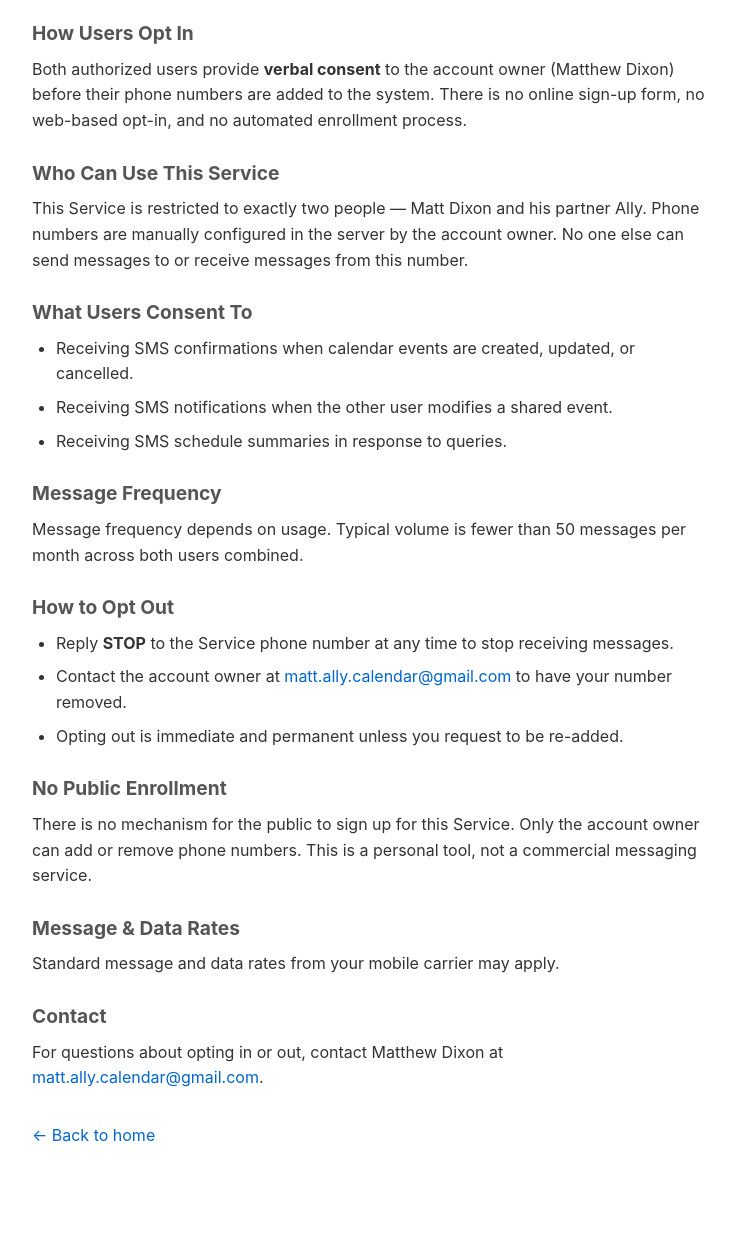
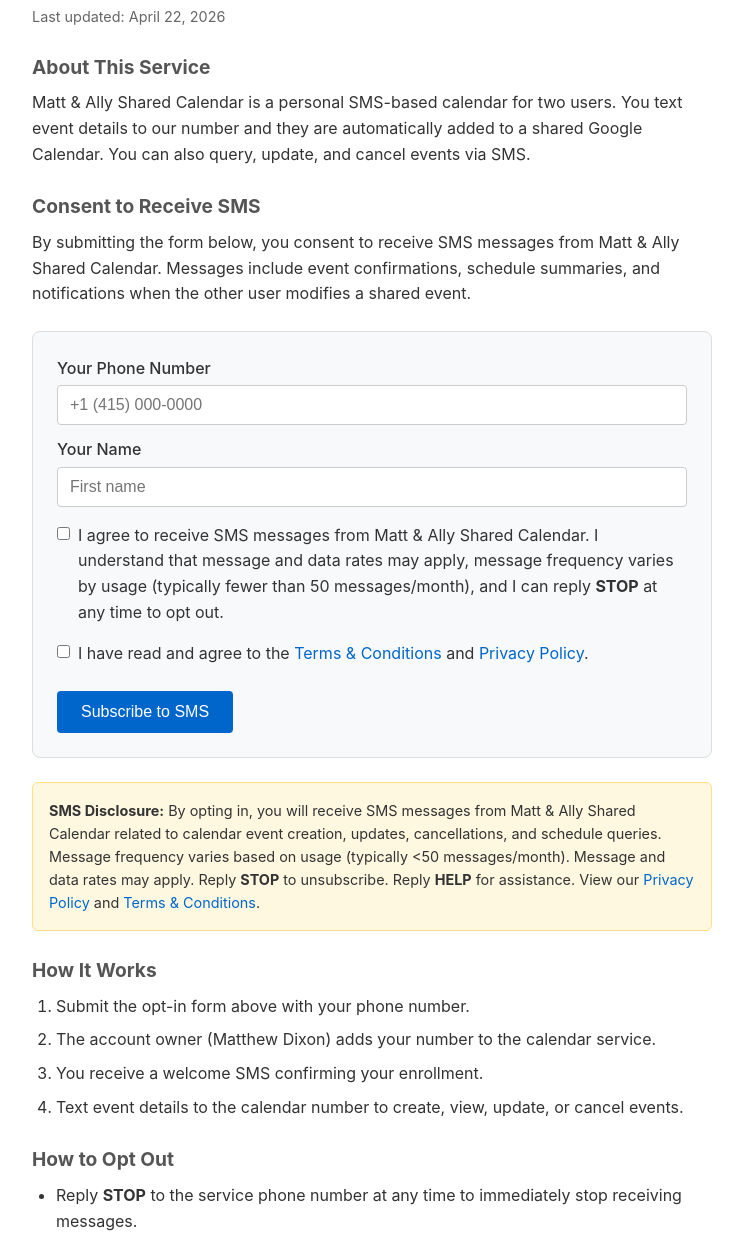
Before and after one commit to Mdixon99/shared-calendar-site, a plain HTML site: page opt-in.html in a window 1280 px wide. Shown: the part 123-1362 px from the top of the page, without its empty margins (268-1011 px from the left). Before the commit the page ends 1320 px from the top, so only its background shows below. Drawn offline with Linux system fonts and the light colour scheme.

Commit message:
Replace verbal opt-in with web-based consent form for 10DLC approval

```diff
--- a/opt-in.html
+++ b/opt-in.html
@@ -3,7 +3,7 @@
 <head>
     <meta charset="UTF-8">
     <meta name="viewport" content="width=device-width, initial-scale=1.0">
-    <title>Opt-In Disclosure — Matt & Ally Shared Calendar</title>
+    <title>SMS Opt-In — Matt & Ally Shared Calendar</title>
     <style>
         * { margin: 0; padding: 0; box-sizing: border-box; }
         body { font-family: -apple-system, BlinkMacSystemFont, 'Segoe UI', sans-serif; color: #333; line-height: 1.6; max-width: 720px; margin: 0 auto; padding: 40px 20px; }
@@ -15,43 +15,88 @@
         a { color: #0066cc; text-decoration: none; }
         a:hover { text-decoration: underline; }
         .back { margin-top: 32px; }
+        .consent-form { background: #f8f9fa; border: 1px solid #ddd; border-radius: 8px; padding: 24px; margin: 24px 0; }
+        .consent-form label { display: block; margin-bottom: 12px; font-weight: 500; }
+        .consent-form input[type="tel"] { width: 100%; padding: 10px 12px; border: 1px solid #ccc; border-radius: 4px; font-size: 1rem; margin-top: 4px; }
+        .consent-form .checkbox-group { display: flex; align-items: flex-start; gap: 8px; margin: 16px 0; }
+        .consent-form .checkbox-group input { margin-top: 4px; }
+        .consent-form button { background: #0066cc; color: #fff; border: none; padding: 12px 24px; border-radius: 4px; font-size: 1rem; cursor: pointer; margin-top: 8px; }
+        .consent-form button:hover { background: #0052a3; }
+        .disclosure { background: #fff8e1; border: 1px solid #ffe082; border-radius: 6px; padding: 16px; margin: 16px 0; font-size: 0.9rem; }
     </style>
 </head>
 <body>
-    <h1>Opt-In Disclosure</h1>
-    <p class="updated">Last updated: April 17, 2026</p>
+    <h1>SMS Opt-In</h1>
+    <p class="subtitle">Matt & Ally Shared Calendar</p>
+    <p class="updated">Last updated: April 22, 2026</p>
 
-    <h2>How Users Opt In</h2>
-    <p>Both authorized users provide <strong>verbal consent</strong> to the account owner (Matthew Dixon) before their phone numbers are added to the system. There is no online sign-up form, no web-based opt-in, and no automated enrollment process.</p>
+    <h2>About This Service</h2>
+    <p>Matt & Ally Shared Calendar is a personal SMS-based calendar for two users. You text event details to our number and they are automatically added to a shared Google Calendar. You can also query, update, and cancel events via SMS.</p>
 
-    <h2>Who Can Use This Service</h2>
-    <p>This Service is restricted to exactly two people — Matt Dixon and his partner Ally. Phone numbers are manually configured in the server by the account owner. No one else can send messages to or receive messages from this number.</p>
+    <h2>Consent to Receive SMS</h2>
+    <p>By submitting the form below, you consent to receive SMS messages from Matt & Ally Shared Calendar. Messages include event confirmations, schedule summaries, and notifications when the other user modifies a shared event.</p>
 
-    <h2>What Users Consent To</h2>
-    <ul>
-        <li>Receiving SMS confirmations when calendar events are created, updated, or cancelled.</li>
-        <li>Receiving SMS notifications when the other user modifies a shared event.</li>
-        <li>Receiving SMS schedule summaries in response to queries.</li>
-    </ul>
+    <div class="consent-form">
+        <form id="opt-in-form" onsubmit="document.getElementById('confirmation').style.display='block'; return false;">
+            <label>
+                Your Phone Number
+                <input type="tel" placeholder="+1 (415) 000-0000" required>
+            </label>
 
-    <h2>Message Frequency</h2>
-    <p>Message frequency depends on usage. Typical volume is fewer than 50 messages per month across both users combined.</p>
+            <label>
+                Your Name
+                <input type="text" placeholder="First name" required style="width:100%; padding:10px 12px; border:1px solid #ccc; border-radius:4px; font-size:1rem; margin-top:4px;">
+            </label>
+
+            <div class="checkbox-group">
+                <input type="checkbox" id="consent" required>
+                <label for="consent" style="font-weight: normal; margin-bottom: 0;">
+                    I agree to receive SMS messages from Matt & Ally Shared Calendar. I understand that message and data rates may apply, message frequency varies by usage (typically fewer than 50 messages/month), and I can reply <strong>STOP</strong> at any time to opt out.
+                </label>
+            </div>
+
+            <div class="checkbox-group">
+                <input type="checkbox" id="terms" required>
+                <label for="terms" style="font-weight: normal; margin-bottom: 0;">
+                    I have read and agree to the <a href="terms.html">Terms &amp; Conditions</a> and <a href="privacy.html">Privacy Policy</a>.
+                </label>
+            </div>
+
+            <button type="submit">Subscribe to SMS</button>
+        </form>
+
+        <div id="confirmation" style="display:none; margin-top:16px; padding:12px; background:#e8f5e9; border-radius:4px; color:#2e7d32;">
+            Thank you! Your request has been received. The account owner will add your number to the calendar service.
+        </div>
+    </div>
+
+    <div class="disclosure">
+        <strong>SMS Disclosure:</strong> By opting in, you will receive SMS messages from Matt & Ally Shared Calendar related to calendar event creation, updates, cancellations, and schedule queries. Message frequency varies based on usage (typically &lt;50 messages/month). Message and data rates may apply. Reply <strong>STOP</strong> to unsubscribe. Reply <strong>HELP</strong> for assistance. View our <a href="privacy.html">Privacy Policy</a> and <a href="terms.html">Terms &amp; Conditions</a>.
+    </div>
+
+    <h2>How It Works</h2>
+    <ol style="padding-left: 24px;">
+        <li>Submit the opt-in form above with your phone number.</li>
+        <li>The account owner (Matthew Dixon) adds your number to the calendar service.</li>
+        <li>You receive a welcome SMS confirming your enrollment.</li>
+        <li>Text event details to the calendar number to create, view, update, or cancel events.</li>
+    </ol>
 
     <h2>How to Opt Out</h2>
     <ul>
-        <li>Reply <strong>STOP</strong> to the Service phone number at any time to stop receiving messages.</li>
+        <li>Reply <strong>STOP</strong> to the service phone number at any time to immediately stop receiving messages.</li>
         <li>Contact the account owner at <a href="mailto:matt.ally.calendar@gmail.com">matt.ally.calendar@gmail.com</a> to have your number removed.</li>
-        <li>Opting out is immediate and permanent unless you request to be re-added.</li>
     </ul>
 
-    <h2>No Public Enrollment</h2>
-    <p>There is no mechanism for the public to sign up for this Service. Only the account owner can add or remove phone numbers. This is a personal tool, not a commercial messaging service.</p>
-
-    <h2>Message & Data Rates</h2>
-    <p>Standard message and data rates from your mobile carrier may apply.</p>
+    <h2>Message Types</h2>
+    <ul>
+        <li>Event confirmation — sent when you create, update, or cancel a calendar event.</li>
+        <li>Schedule summary — sent when you ask about upcoming events.</li>
+        <li>Partner notification — sent when the other user modifies a shared event.</li>
+    </ul>
 
     <h2>Contact</h2>
-    <p>For questions about opting in or out, contact Matthew Dixon at <a href="mailto:matt.ally.calendar@gmail.com">matt.ally.calendar@gmail.com</a>.</p>
+    <p>For questions, contact Matthew Dixon at <a href="mailto:matt.ally.calendar@gmail.com">matt.ally.calendar@gmail.com</a>.</p>
 
     <p class="back"><a href="index.html">&larr; Back to home</a></p>
 </body>
```
